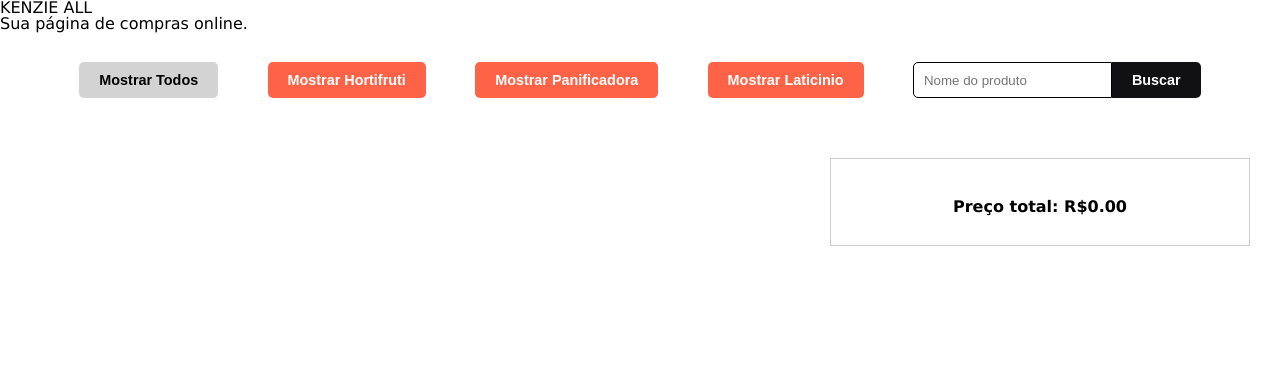
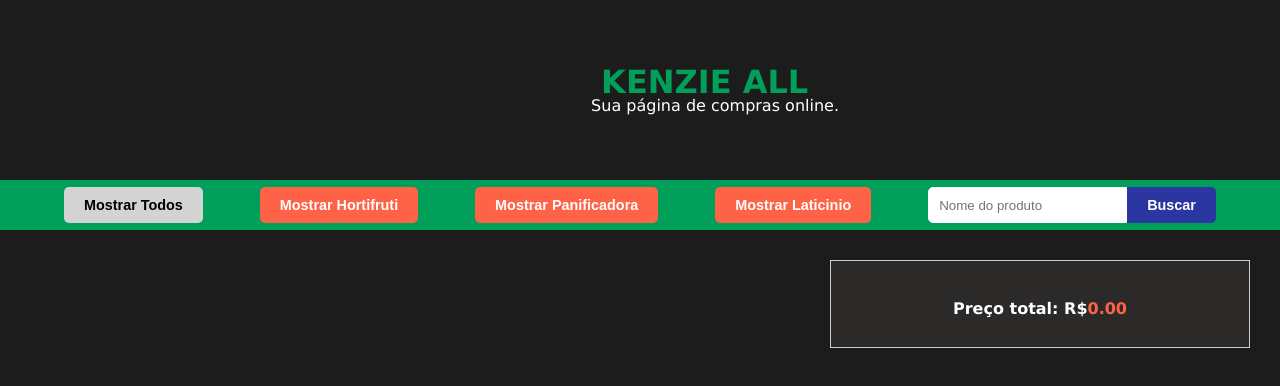
Before and after one commit to Kenzie-Academy-Brasil-Developers/entrega-continuacao-lista-produtos-noturno-designer-RAPY, a plain HTML site: page index.html in a window 1280 px wide. Drawn offline with Linux system fonts and the light colour scheme.

Commit message:
update css

```diff
--- a/src/css/style.css
+++ b/src/css/style.css
@@ -1,6 +1,13 @@
 body {
     font-family: Verdana, Geneva, Tahoma, sans-serif;
-    /*background-color: #d3d3d3;*/
+    background-color: #1d1c1c;
+    color: #fff;
+}
+
+header {
+    background-color: #009f5a;
+    height: 50px;
+    margin-top: 15px;
 }
 
 
@@ -10,7 +17,7 @@ body {
     display: flex;
     justify-content: space-evenly;
     align-items: center;
-    padding: 30px;
+    padding: 7px;
 }
 
 .estiloGeralBotoes {
@@ -55,12 +62,12 @@ body {
 
 .campoBuscaPorNome {
     border-radius: 5px 0 0 5px;
-    border: 1px solid black;
+    border: 1px solid white;
     padding: 0 10px;
 }
 
 .estiloGeralBotoes--botaoBuscaPorNome {
-    background-color: rgb(17, 17, 20);
+    background-color: #2b36a1;
     color: white;
     border-radius: 0 5px 5px 0;
 }
@@ -89,7 +96,7 @@ main {
 }
 
 .containerListaProdutos ul li:not(ol li) {
-    color: black;
+    color: rgb(255, 255, 255);
     font-weight: bold;
     padding: 20px;
     margin: 10px;
@@ -159,23 +166,15 @@ main {
     font-weight: 600;
 }
 
-
-/*.containerPrecoTotal p span {}*/
-
-.carrosselDestaque {
-    background-color: #fff;
-}
-
-.carrosselDestaque img {
-    max-width: 100%;
-    display: block;
-    margin: 0 auto;
+.containerPrecoTotal p span {
+    color: tomato;
 }
 
 .containerCarrinho {
     width: 450px;
     text-align: center;
     border: 1px solid #ccc;
+    background-color: rgb(44, 41, 41);
 }
 
 .containerCarrinho img {
@@ -192,6 +191,11 @@ main {
     justify-content: space-around;
     align-items: center;
     height: 100px;
+    border: 1px solid #ccc;
+}
+
+.containerCarrinho li:hover {
+    color: #009f5a;
 }
 
 .containerCarrinho li span {
@@ -201,3 +205,30 @@ main {
 .containerCarrinho li ol {
     display: none;
 }
+
+
+/*CARROSSEL*/
+
+.carrosselDestaque {
+    background-color: #1d1c1c;
+    width: 800px;
+    height: 150px;
+    display: flex;
+    justify-content: center;
+    align-items: center;
+    margin-left: 39px;
+    margin-top: 15px;
+}
+
+.carrosselDestaque h1 {
+    font-weight: bold;
+    font-size: 2em;
+    margin-left: 10px;
+    color: #009f5a;
+}
+
+.carrosselDestaque img {
+    max-width: 50%;
+    display: block;
+    margin: 0 auto;
+}
```
